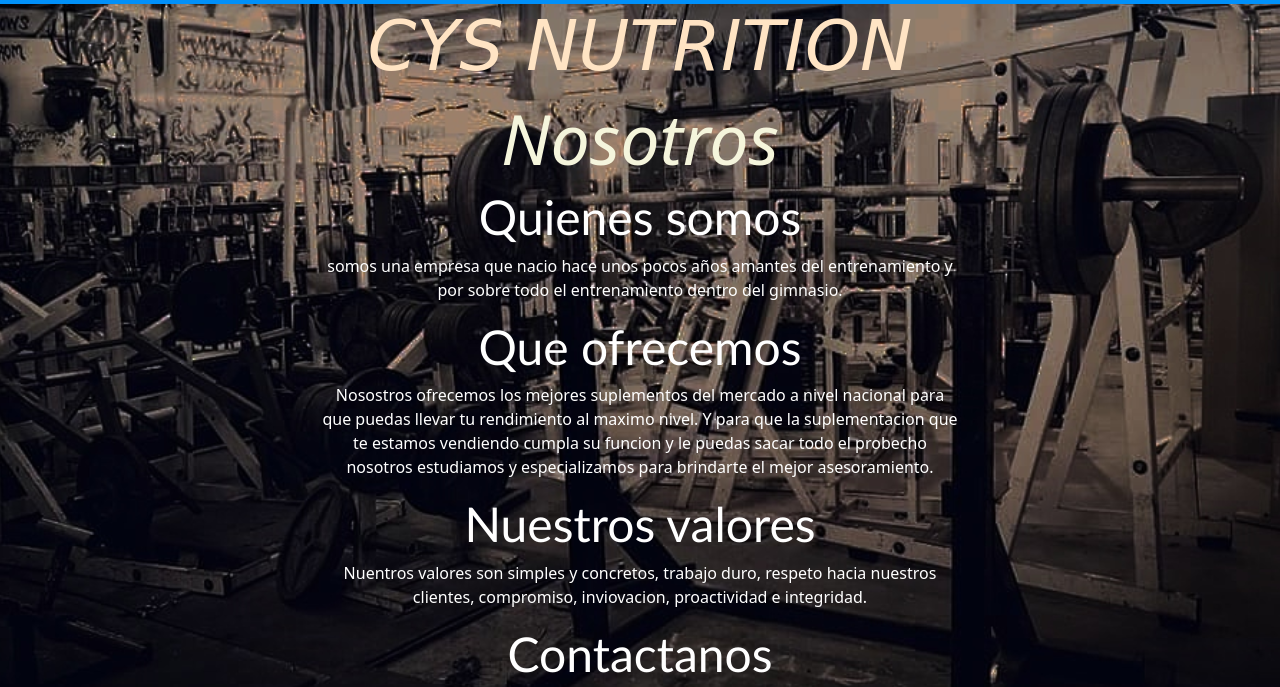
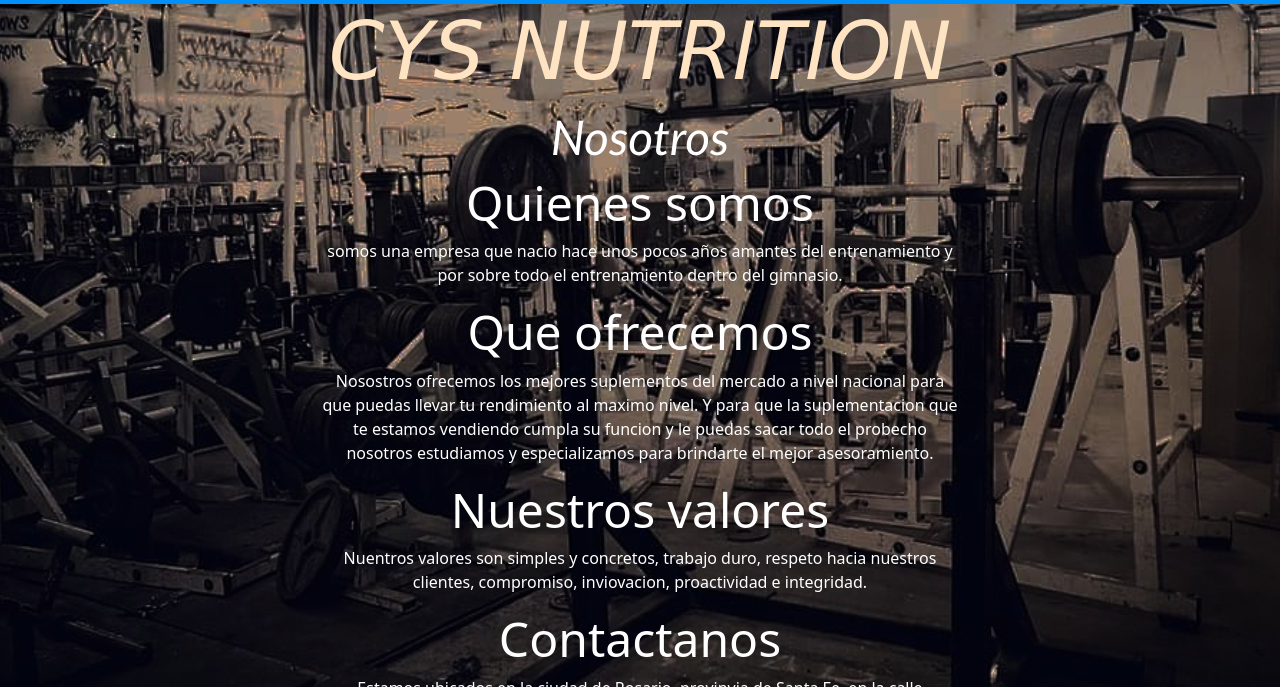
Before and after one commit to facucipresso/cysnutrition, a website: page paginas/nostros.html in a window 1280 px wide. Shown: the part 96-783 px from the top of the page. Drawn offline with nearby package versions, Linux system fonts and the light colour scheme; a web font is replaced by a local one.

Commit message:
correcciones-entrega-sassyseo

```diff
--- a/paginas/nostros.html
+++ b/paginas/nostros.html
@@ -5,7 +5,7 @@
     <meta http-equiv="X-UA-Compatible" content="IE=edge">
     <meta name="viewport" content="width=device-width, initial-scale=1.0">
     <meta name="keywords" content="HTML, CSS, Rosario, Rosario Santa Fe, Rosario Santa Fe Argentina, suplementos,suplelmentacion, suplementacion natural, gym, gimnasio, entrenamiento, proteina, proteinas, aminoacidos, quemagrsa, creatina, carnitina, bcaa, xtrenght, xtrenght nutrition, salud, vida saludable">
-    <meta name="description" content="Somos una tienda online de suplementacion natural para deportes y disciplinas de alto rendimiento. Rosario, Santa Fe, Argentina">
+    <meta name="description" content="Conocenos quienes somos, nuestros valores, nuestra mision y como empezamos de cero en este negocio">
     <link href="https://cdn.jsdelivr.net/npm/bootstrap@5.1.3/dist/css/bootstrap.min.css" rel="stylesheet" integrity="sha384-1BmE4kWBq78iYhFldvKuhfTAU6auU8tT94WrHftjDbrCEXSU1oBoqyl2QvZ6jIW3" crossorigin="anonymous">
     <link rel="stylesheet" href="../css/estilos.css"/>
     <title> Nosotros - CySnutrition</title>
@@ -55,14 +55,14 @@
     </header>
     <main>
       <h1 class="main__titulo">CYS NUTRITION</h1>
-        <h1>Nosotros</h1>
-        <h2>Quienes somos</h2>
+        <h2>Nosotros</h2>
+        <h3>Quienes somos</h3>
             <p class="nosotros__tamaño">somos una empresa que nacio hace unos pocos años amantes del entrenamiento y por sobre todo el entrenamiento dentro del gimnasio.</p>
-        <h2>Que ofrecemos</h2>
+        <h3>Que ofrecemos</h3>
             <p class="nosotros__tamaño">Nosostros ofrecemos los mejores suplementos del mercado a nivel nacional para que puedas llevar tu rendimiento al maximo nivel. Y para que la suplementacion que te estamos vendiendo cumpla su funcion y le puedas sacar todo el probecho nosotros estudiamos y especializamos para brindarte el mejor asesoramiento.</p>
-        <h2>Nuestros valores</h2>
+        <h3>Nuestros valores</h3>
             <p class="nosotros__tamaño">Nuentros valores son simples y concretos, trabajo duro, respeto hacia nuestros clientes, compromiso, inviovacion, proactividad e integridad. </p>
-        <h2>Contactanos</h2>
+        <h3>Contactanos</h3>
             <p class="nosotros__tamaño">Estamos ubicados en la ciudad de Rosario, provinvia de Santa Fe, en la calle corrientes 1680. Si no tenes la posibilidad de acercarte a nuestras oficinas podes contactarte via whatsapp al numero 3415700798 o via Gmail a cysnutrution@gmail.com </p>
         <h3>¿Queres formar parte del equipo de CyS Nutrition?</h3>
         <!--lo que sigue aca abajo lo puedo usar para una seccion que sea de "queres ser uno de nuestros atletas"-->
--- a/sass/style.scss
+++ b/sass/style.scss
@@ -47,38 +47,31 @@
     background-color: $color-principal;
 }
 
-
 .main__titulo {
     display: grid;
     font-family: $font-principal;
     color: bisque
 }
 
-@mixin fierros {
-
-}
-
-
-
-
 h1 {
     display: grid;
     color: $color-titulo;
     justify-content: center;
-    font-size: 70px;
+    font-size: 5rem;
     font-style: italic;
 }
 
-
 h2 {
-    color:$color-subtitulo;
+    color:$color-titulo;
     text-align: center;
-    font-size: 45px;
+    font-size: 4rem;
+    font-style: italic;
 }
 
 h3 {
     color: white;
     text-align: center;
+    font-size: 3rem;
 }
 
 li {
@@ -142,7 +135,6 @@
     font-style: italic;
 }
 
-
 .productos {
     display: flex;
     flex-direction: column;
@@ -205,10 +197,6 @@
         transform: scale(1.01);
      }
 }
-
-
-
-
 
 footer {
     display: flex;
```
Also changed, not shown: index.html (+1 -1 lines), paginas/atletas.html (+2 -2 lines), paginas/combos.html (+5 -5 lines), paginas/productos.html (+7 -7 lines), css/estilos.css.
